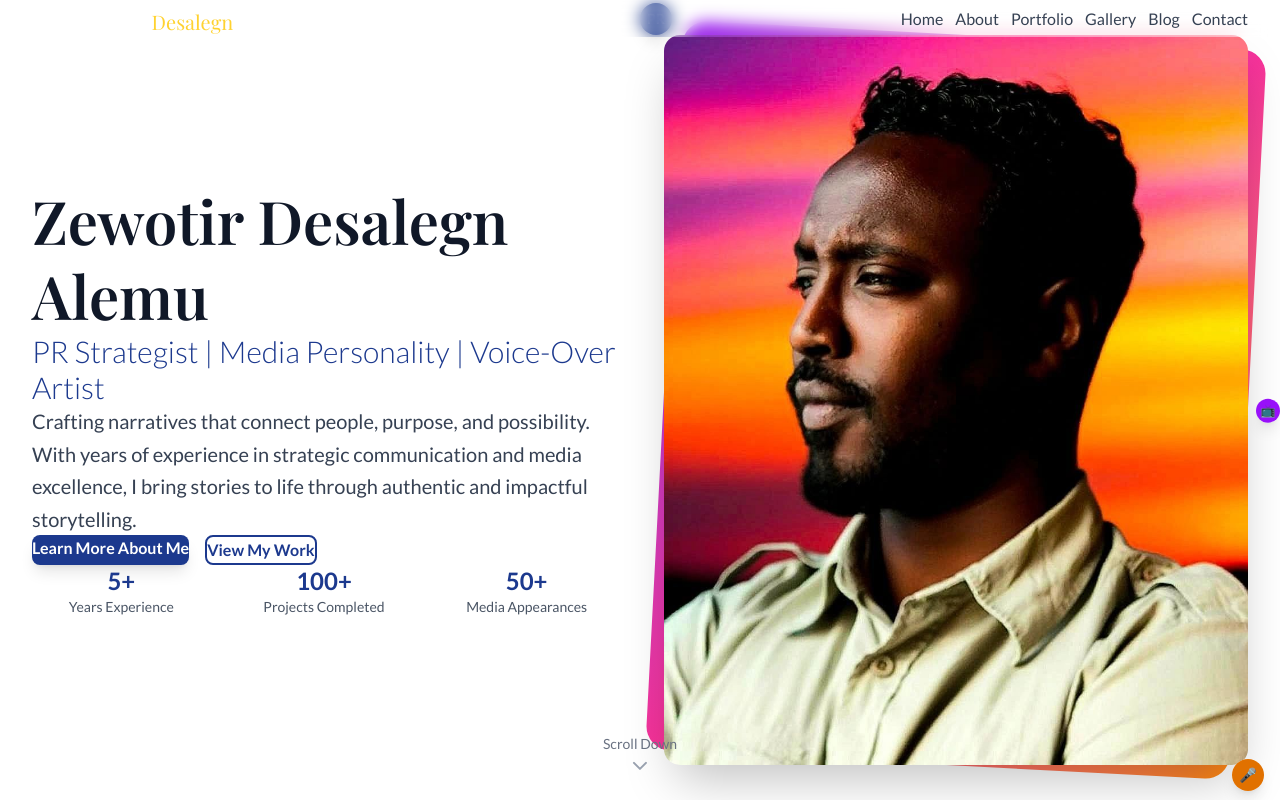
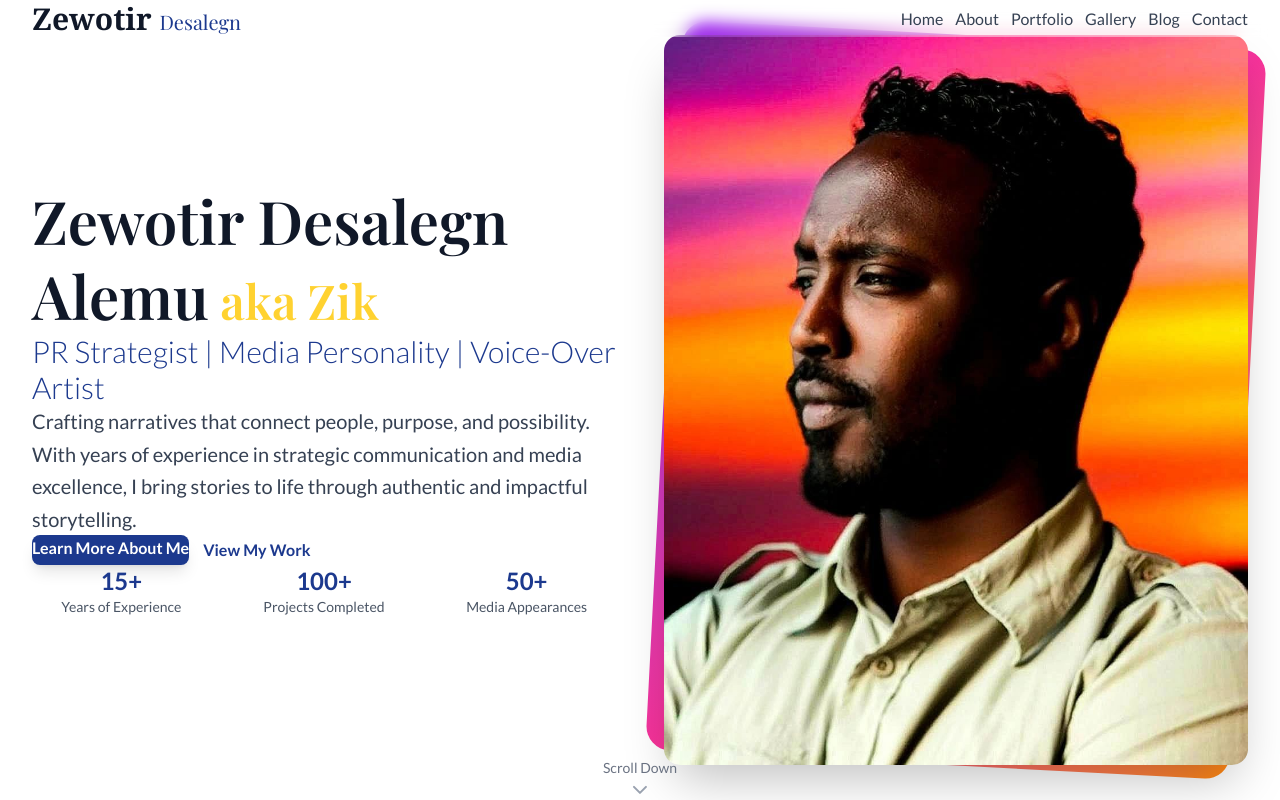
Before and after one commit to Yishak27/zewetr_portfolio, a Next.js app: page / in a window 1280 px wide. Shown: the top 800 px of the page. Built offline with nearby package versions, Linux system fonts and the light colour scheme.

Commit message:
adding some changes

```diff
--- a/src/components/Hero.tsx
+++ b/src/components/Hero.tsx
@@ -23,6 +23,8 @@ const Hero = () => {
             >
               <h1 className="text-4xl sm:text-5xl lg:text-6xl font-bold mb-6 leading-tight text-gray-900">
                 Zewotir Desalegn Alemu
+
+               <span className="text-amber-300 text-5xl"> aka Zik</span>
               </h1>
               <p className="text-xl sm:text-2xl lg:text-3xl mb-8 font-light text-blue-900">
                 PR Strategist | Media Personality | Voice-Over Artist
@@ -33,36 +35,38 @@ const Hero = () => {
                 I bring stories to life through authentic and impactful storytelling.
               </p>
 
-              <motion.div
+              {/* <motion.div
                 initial={{ opacity: 0, y: 20 }}
                 animate={{ opacity: 1, y: 0 }}
                 transition={{ duration: 0.8, delay: 0.4 }}
                 className="flex flex-col sm:flex-row gap-4"
-              >
+              > */}
+              <div className='flex flex-col sm:flex-row gap-3'>
                 <a
                   href="#about"
-                  className="bg-blue-900 hover:bg-blue-800 text-white lg:p-10 px-8 py-4 rounded-lg font-semibold transition-colors duration-300 shadow-lg text-center"
+                  className="bg-blue-900 px-8 py-4 hover:bg-blue-800 text-white rounded-lg font-semibold transition-colors duration-300 shadow-lg text-center md:p-10"
                 >
                   Learn More About Me
                 </a>
                 <a
                   href="#portfolio"
-                  className="border-2 border-blue-900 hover:bg-blue-900 hover:text-white text-blue-900 px-8 py-4 rounded-lg font-semibold transition-all duration-300 text-center"
+                  className="border-2 border-transparent hover:p-10 text-blue-900 px-8 py-4 font-semibold transition-all duration-300 text-center"
                 >
                   View My Work
                 </a>
-              </motion.div>
+                </div>
+              {/* </motion.div> */}
 
               {/* Professional Highlights */}
-              <motion.div
-                initial={{ opacity: 0, y: 20 }}
-                animate={{ opacity: 1, y: 0 }}
-                transition={{ duration: 0.8, delay: 0.6 }}
-                className="mt-12 grid grid-cols-2 sm:grid-cols-3 gap-6"
+              <div
+                // initial={{ opacity: 0, y: 20 }}
+                // animate={{ opacity: 1, y: 0 }}
+                // transition={{ duration: 0.8, delay: 0.6 }}
+                className="grid grid-cols-2 sm:grid-cols-3 gap-6"
               >
                 <div className="text-center">
-                  <div className="text-2xl font-bold text-blue-900">5+</div>
-                  <div className="text-sm text-gray-600">Years Experience</div>
+                  <div className="text-2xl font-bold text-blue-900">15+</div>
+                  <div className="text-sm text-gray-600">Years of Experience</div>
                 </div>
                 <div className="text-center">
                   <div className="text-2xl font-bold text-blue-900">100+</div>
@@ -72,7 +76,7 @@ const Hero = () => {
                   <div className="text-2xl font-bold text-blue-900">50+</div>
                   <div className="text-sm text-gray-600">Media Appearances</div>
                 </div>
-              </motion.div>
+              </div>
             </motion.div>
           </motion.div>
 
@@ -89,7 +93,7 @@ const Hero = () => {
 
               {/* Image Container */}
               <div className="relative bg-white p-4 rounded-3xl shadow-2xl">
-                <div className="aspect-[4/5] relative overflow-hidden rounded-2xl">
+                <div className="aspect-4/5 relative overflow-hidden rounded-2xl">
                   <Image
                     src="/hero-portrait.jpg"
                     alt="Zewotir Desalegn Alemu - Professional Portrait"
@@ -100,37 +104,6 @@ const Hero = () => {
                   />
                 </div>
               </div>
-
-              {/* Floating Elements */}
-              <motion.div
-                animate={{ y: [0, -10, 0] }}
-                transition={{ duration: 3, repeat: Infinity }}
-                className="absolute -top-6 -left-6 bg-white rounded-full p-4 shadow-lg"
-              >
-                <div className="w-8 h-8 bg-blue-900 rounded-full flex items-center justify-center">
-                  <span className="text-white text-sm font-bold">PR</span>
-                </div>
-              </motion.div>
-
-              <motion.div
-                animate={{ y: [0, 10, 0] }}
-                transition={{ duration: 4, repeat: Infinity, delay: 1 }}
-                className="absolute -bottom-4 -right-4 bg-white rounded-full p-4 shadow-lg"
-              >
-                <div className="w-8 h-8 bg-amber-600 rounded-full flex items-center justify-center">
-                  <span className="text-white text-sm font-bold">🎤</span>
-                </div>
-              </motion.div>
-
-              <motion.div
-                animate={{ y: [0, -8, 0] }}
-                transition={{ duration: 3.5, repeat: Infinity, delay: 0.5 }}
-                className="absolute top-1/2 -right-8 bg-white rounded-full p-3 shadow-lg"
-              >
-                <div className="w-6 h-6 bg-purple-600 rounded-full flex items-center justify-center">
-                  <span className="text-white text-xs font-bold">📺</span>
-                </div>
-              </motion.div>
             </div>
           </motion.div>
         </div>
@@ -140,7 +113,7 @@ const Hero = () => {
           initial={{ opacity: 0 }}
           animate={{ opacity: 1 }}
           transition={{ duration: 1, delay: 1 }}
-          className="absolute bottom-8 left-1/2 transform -translate-x-1/2 hidden lg:block"
+          className="absolute bottom-2 left-1/2 transform -translate-x-1/2 hidden lg:block"
         >
           <motion.div
             animate={{ y: [0, 10, 0] }}
--- a/src/components/Navigation.tsx
+++ b/src/components/Navigation.tsx
@@ -25,7 +25,7 @@ const Navigation = () => {
   ];
 
   return (
-    <nav className={`fixed top-0 w-full z-50 transition-all duration-500 ${
+    <nav className={`fixed top-0 w-full pt-10 z-50 transition-all duration-500 ${
       scrolled
         ? 'bg-white/98 backdrop-blur-md shadow-xl border-b border-gray-100'
         : 'bg-white/10 backdrop-blur-sm'
@@ -33,15 +33,17 @@ const Navigation = () => {
       <div className="container-responsive">
         <div className="flex justify-between items-center py-5 lg:py-6">
           {/* Logo/Brand */}
-          <div className="flex-shrink-0">
+          <div className="shrink-0">
             <h1 className={`text-2xl lg:text-3xl font-bold transition-all duration-300 ${
-              scrolled ? 'text-gray-900' : 'text-white'
+               'text-gray-900'
             }`}>
-              <span className="font-serif">Zewotir</span>
+              <span className="font-serif">Zewotir </span>
               <span className={`ml-2 text-lg lg:text-xl font-light ${
-                scrolled ? 'text-blue-900' : 'text-amber-300'
+                // scrolled ?
+                'text-blue-900'
+                //  : 'text-amber-300'
               }`}>
-                Desalegn
+                 Desalegn
               </span>
             </h1>
           </div>
```
